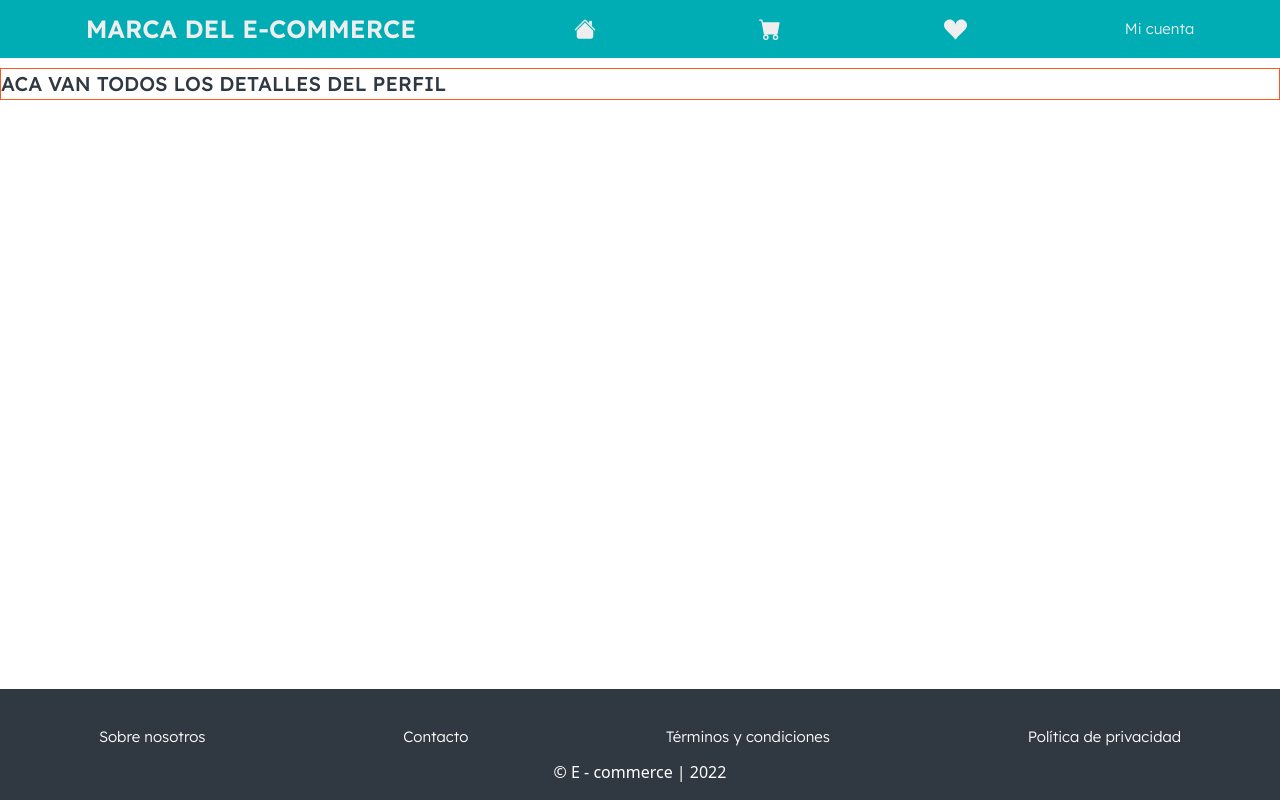
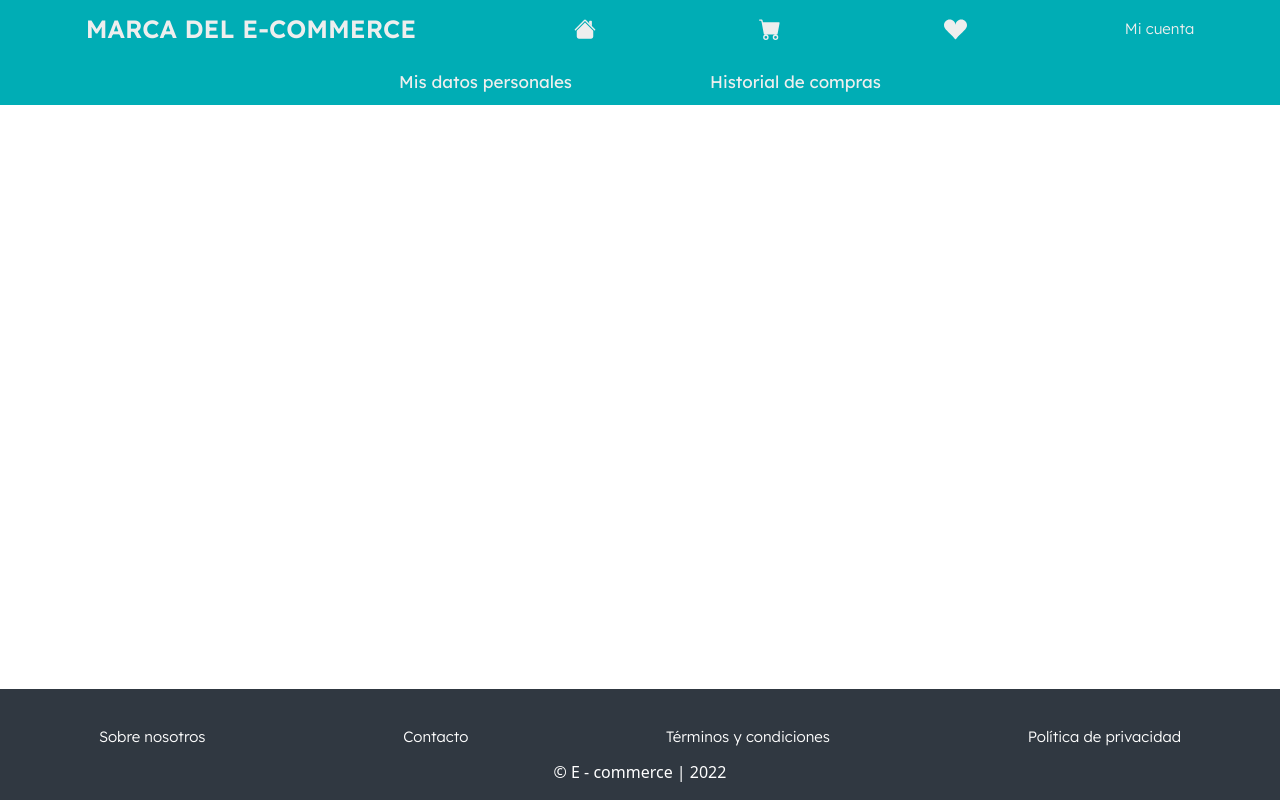
Before and after one commit to e-commerce-henry/client-pf-e-commerce, a React (Create React App) app: page /profile in a window 1280 px wide. Built offline with nearby package versions, Linux system fonts and the light colour scheme.

Commit message:
ruta del perfil del cliente e historial de compras

```diff
--- a/src/App.js
+++ b/src/App.js
@@ -5,6 +5,8 @@ import Home from './components/Home/Home';
 import Favs from './components/Favs/Favs';
 import Cart from './components/Cart/Cart';
 import Profile from './components/Profile/Profile';
+import ProfileDetails from './components/Profile/ProfileDetails';
+import History from './components/Profile/History';
 
 function App() {
   return (
@@ -14,7 +16,8 @@ function App() {
           <Route path="/favs" element={<Favs />} />
           <Route path="/cart" element={<Cart />} />
           <Route path="/profile" element={<Profile />} />
-
+          <Route path="/profile-details" element={<ProfileDetails />} />
+          <Route path="/history" element={<History />} />
         </Routes>
       </>
   );
--- a/src/components/Head/Head.module.css
+++ b/src/components/Head/Head.module.css
@@ -34,9 +34,9 @@
 }
 
 .btnhead:hover {
-  color: #303841;
+  color: #ff5722;
 }
 
 .ahead:hover {
-  color: #303841;
+  color: #ff5722;
 }
--- /dev/null
+++ b/src/components/Profile/History.jsx
@@ -0,0 +1,22 @@
+import Style from './History.module.css'
+import {useNavigate} from 'react-router-dom'
+import Head from '../Head/Head';
+import Footer from '../Footer/Footer';
+import Profile from './Profile';
+
+export default function History(){
+
+    return(
+        <div >
+            <Profile />
+            <div className={Style.details}>
+               <h3>Acá se verá todo el historial de compras</h3>
+               <ul>
+                <li> <h4>Card - Compras</h4>Como usuario quiero poder ver un record de mis compras en el tiempo para darles seguimiento, comprar de nuevo o solo recordar que compre.</li>
+                <li> <h4>Filtro - Search bar/ Fecha</h4>Como usuario quiero poder filtrar mi record de compras de alguna forma para poder encontrar algo en concreto más rápidamente.</li>
+                <li> <h4>Filtro - status de la compra</h4>Como usuario quiero poder mostrar el record de mis compras según el estado de envío en el que se encuentren</li>
+               </ul>
+            </div>
+        </div>
+    )
+}
--- a/src/components/Profile/Profile.jsx
+++ b/src/components/Profile/Profile.jsx
@@ -1,17 +1,26 @@
+import Style from './Profile.module.css'
+import {useNavigate} from 'react-router-dom'
+import Head from '../Head/Head';
 import Footer from '../Footer/Footer';
-import Head from '../Head/Head';
-import Style from './Profile.module.css'
 
-function Profile(){
+export default function Profile(){
+    const navigate = useNavigate();
+    function HandleClick(e){
+        navigate(`/${e.target.value}`);
+    };
+
     return(
-        <>
+        <div >
             <Head />
-            <div className={Style.container} >
-                ACA VAN TODOS LOS DETALLES DEL PERFIL
+            <div className={Style.container}>
+                <button className={Style.btnprofile} type='button' value='profile-details' onClick={(e) =>HandleClick(e)}>Mis datos personales</button>
+                <button className={Style.btnprofile} type='button' value='history' onClick={(e) =>HandleClick(e)}>Historial de compras</button>
+                {/* <button type='button' value='Orders' onClick={(e) =>HandleClick(e)}>Orders</button>
+                <button type='button' value='Category' onClick={(e) =>HandleClick(e)}>Category</button>
+                <button type='button' value='Favorite' onClick={(e) =>HandleClick(e)}>Favorite</button>
+                <button type='button' value='SalesBanner' onClick={(e) =>HandleClick(e)}>Sales Banner</button> */}
             </div>
             <Footer />
-        </>
+        </div>
     )
-};
-
-export default Profile;
+}
--- a/src/components/Profile/Profile.module.css
+++ b/src/components/Profile/Profile.module.css
@@ -1,10 +1,26 @@
 @import url("https://fonts.googleapis.com/css2?family=Lexend+Deca:wght@100;200;300;400;500;600;700;800;900&display=swap");
 
 .container {
-  border: solid 1px #ff5722;
+  background-color: #00adb5;
+
   color: #303841;
   font-family: "Lexend Deca", sans-serif;
   font-weight: 500;
-  font-size: 20px;
-  margin-top: 10px;
+  font-size: 17px;
+  padding: 10px;
+  display: flex;
+  justify-content: center;
 }
+
+.btnprofile {
+  border: none;
+  outline: none;
+  margin-left: 5%;
+  margin-right: 5%;
+  color: #eeeeee;
+  background-color: transparent;
+}
+
+.btnprofile:hover {
+  color: #ff5722;
+}
--- /dev/null
+++ b/src/components/Profile/ProfileDetails.jsx
@@ -0,0 +1,19 @@
+import Style from './ProfileDetails.module.css'
+import Profile from './Profile';
+
+export default function ProfileDetails(){
+
+    return(
+        <div >
+            <Profile />
+            <div className={Style.details}>
+                <ul>
+                    <li>Nombre: (nombre del cliente) <button className={Style.modificar}>Modificar</button></li>
+                    <li>Usuario: (usuario del cliente) <button className={Style.modificar}>Modificar</button></li>
+                    <li>Email: (email del cliente) <button className={Style.modificar}>Modificar</button></li>
+                    <li>Dirección: (dirección del cliente) <button className={Style.modificar}>Modificar</button></li>
+                </ul>
+            </div>
+        </div>
+    )
+}
--- /dev/null
+++ b/src/components/Profile/ProfileDetails.module.css
@@ -0,0 +1,18 @@
+.details {
+  color: #303841;
+  font-family: "Lexend Deca", sans-serif;
+  font-weight: 500;
+  font-size: 15px;
+  padding: 10px;
+  display: flex;
+  justify-content: flex-start;
+}
+
+.modificar {
+  outline: none;
+  border: none;
+}
+
+li {
+  list-style-type: none;
+}
```
Also changed, not shown: src/components/Profile/History.module.css (added).
